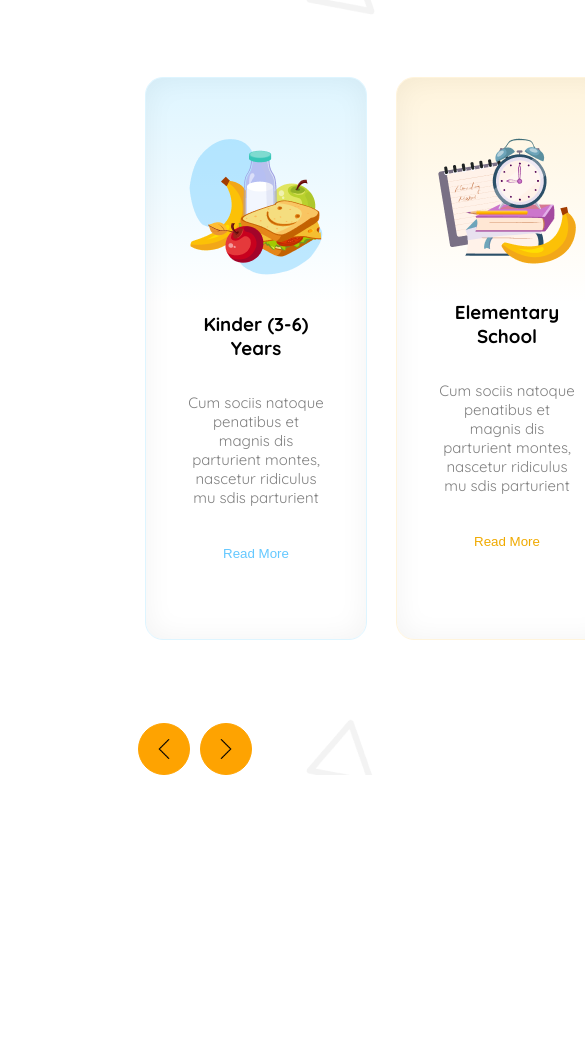
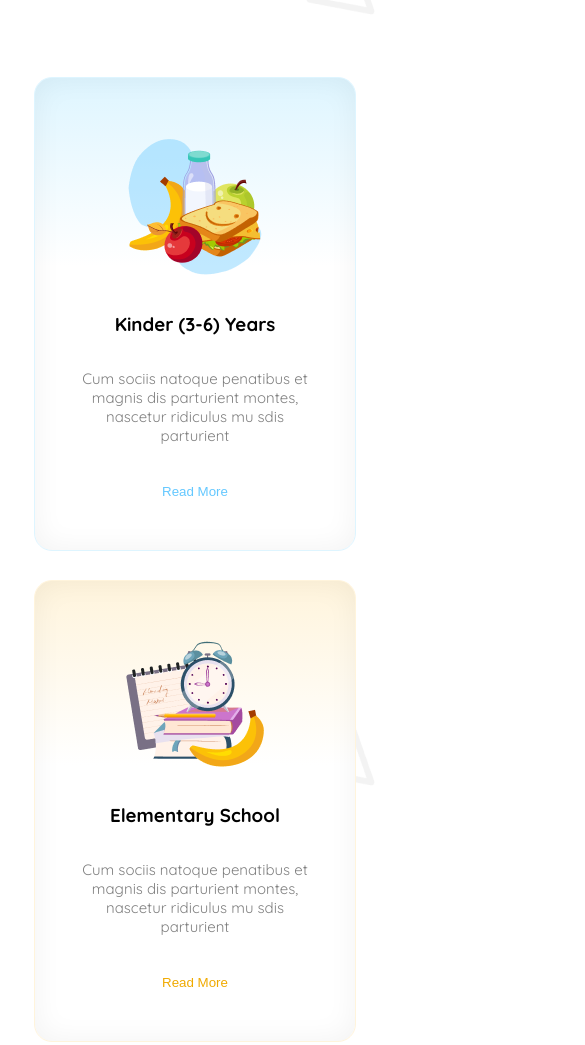
Before and after one commit to nahid-hstu57/Assignment-002, a plain HTML site: page index.html in a window 390 px wide. Shown: the part 1412-2457 px from the top of the page, 585 px wide, since content can reach past the window. Before the commit the page ends 2187 px from the top, so only its background shows below. Drawn offline with Linux system fonts and the light colour scheme.

Commit message:
making hero-2 responsive

```diff
--- a/index.html
+++ b/index.html
@@ -74,7 +74,7 @@
                     <button type="submit" style="color: rgb(135, 0, 255); background-color: white;">Read More</button>
                 </div>
             </div>
-            <div class="arrow-btn">
+            <div class="arrow-btn hide">
                 <div class="arrow-btn-style"><img src="./assets/back.png" alt=""></div>
                 <div class="arrow-btn-style"><img src="./assets/next.png" alt=""></div>
             </div>
--- a/style.css
+++ b/style.css
@@ -179,4 +179,9 @@ header > nav {
         justify-content: center;
         text-align: center;
     }
+    /* hero-2 */
+    .hero-2-section-2{
+        flex-direction: column;
+        margin: 0px 34px 20px 34px;
+    }
 }
```
